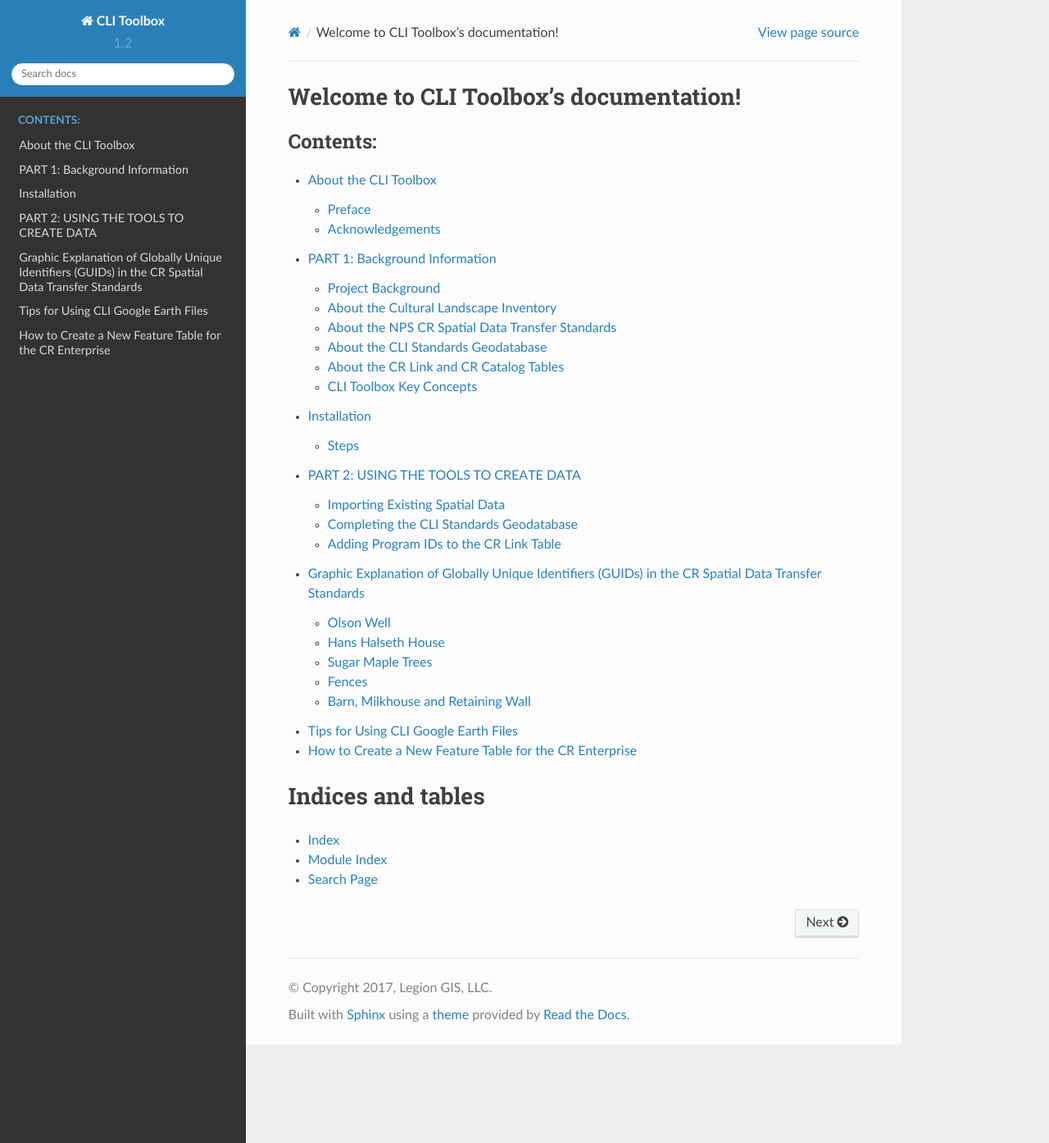
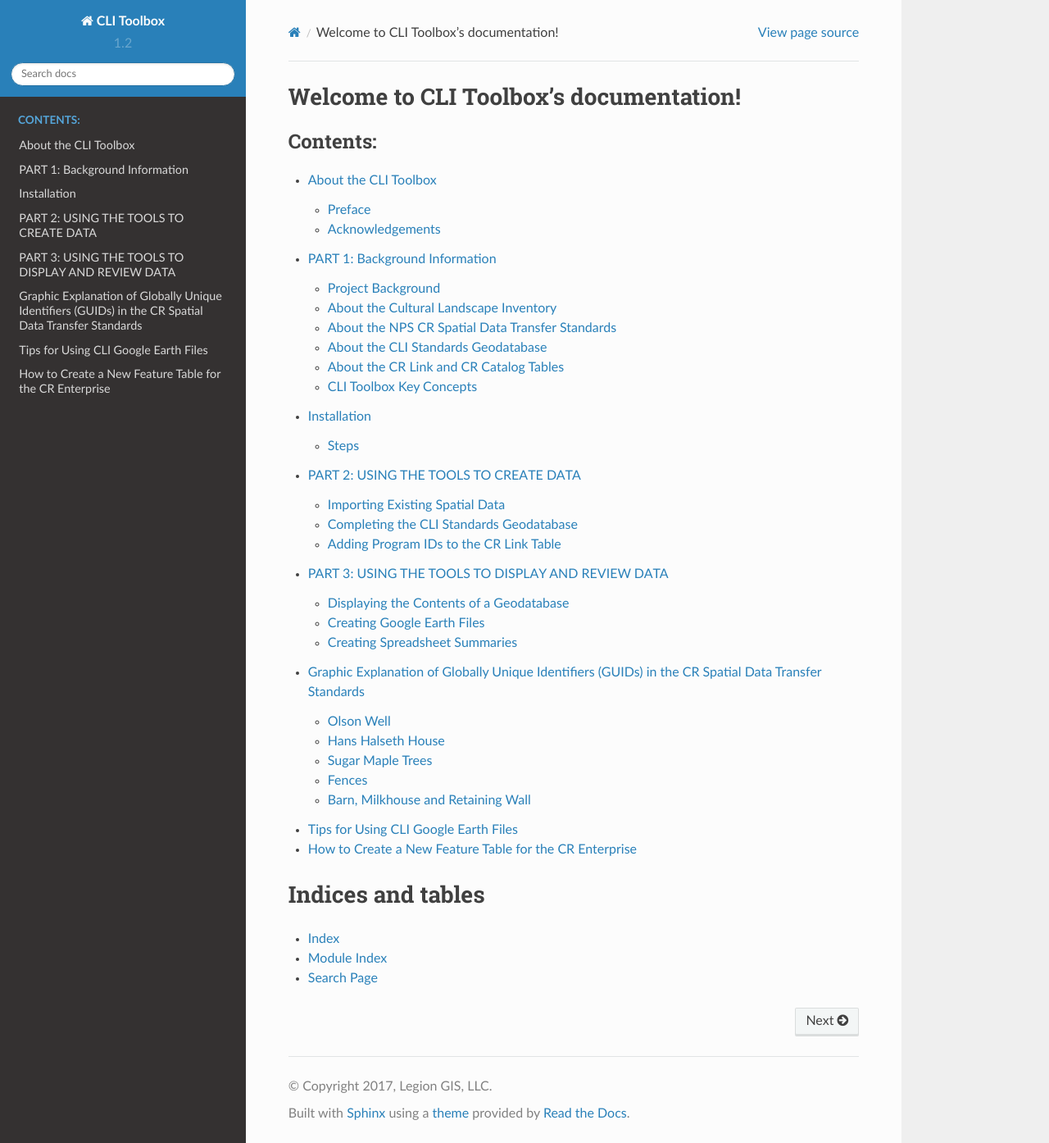
Before and after one commit to legiongis/cli-toolbox, a Sphinx documentation site: the page built from docs/index.rst, in a window 1280 px wide and 1394 px high. Shown: the whole window at 82% size. Built offline with Sphinx 7.4.7 and the Read the Docs theme 2.0.0, drawn with Linux system fonts in a browser that asks for light colours.

Commit message:
Update index.rst

```diff
--- a/docs/index.rst
+++ b/docs/index.rst
@@ -13,6 +13,7 @@ Welcome to CLI Toolbox's documentation!
    home
    installation
    use_tools_create_data
+   display_review_data
    start_GUIDs
    tips_CLI_googlearth
    create_newfeattbl
```
